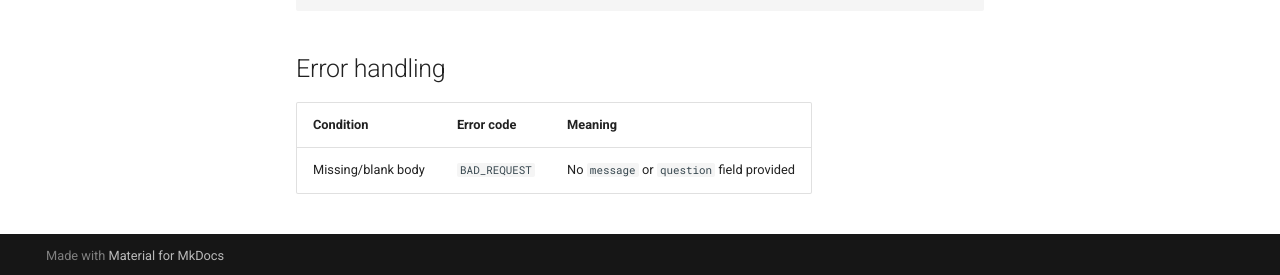
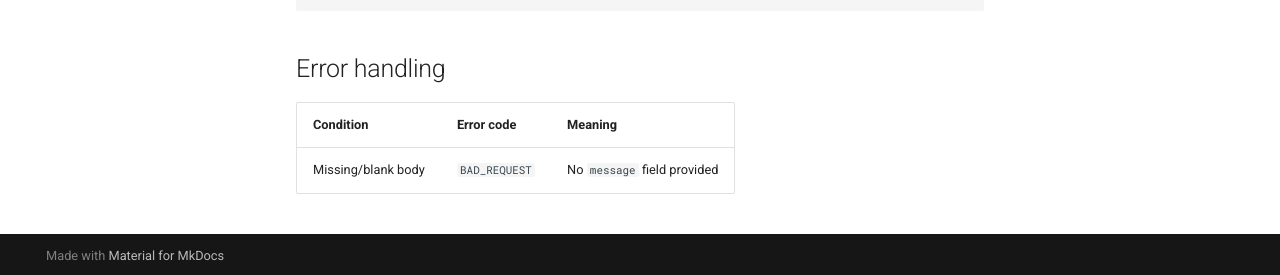
Before and after one commit to damien-robotsix/robotsix-board-agent, an MkDocs documentation site: the page built from docs/board_manager/api.md, in a window 1280 px wide and 900 px high, scrolled down 3205 px. Shown: the part 622-897 px from the top of the window. Built offline with MkDocs 1.6.1 and Material for MkDocs 9.7.7, drawn with Linux system fonts in a browser that asks for light colours.

Commit message:
mill: Fix stale `"question"` reference in docs/board_manager/api.md error table after `question`-key removal (20260622T131611Z-fix-stale-question-reference-in-docs-boa-cf91) (#116)
Co-authored-by: robotsix-mill <mill@robotsix.local>

```diff
--- a/docs/board_manager/api.md
+++ b/docs/board_manager/api.md
@@ -134,4 +134,4 @@ manager.stop()
 
 | Condition          | Error code     | Meaning                                   |
 |--------------------|----------------|-------------------------------------------|
-| Missing/blank body | `BAD_REQUEST`  | No `message` or `question` field provided |
+| Missing/blank body | `BAD_REQUEST`  | No `message` field provided |
```
